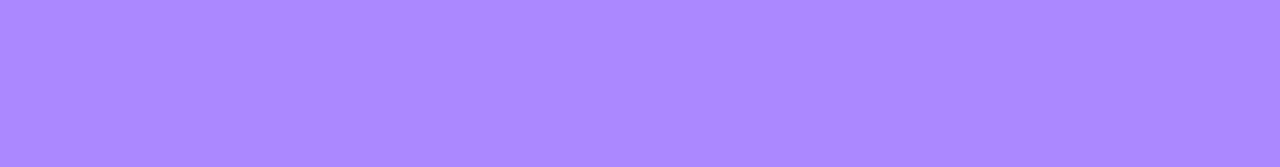
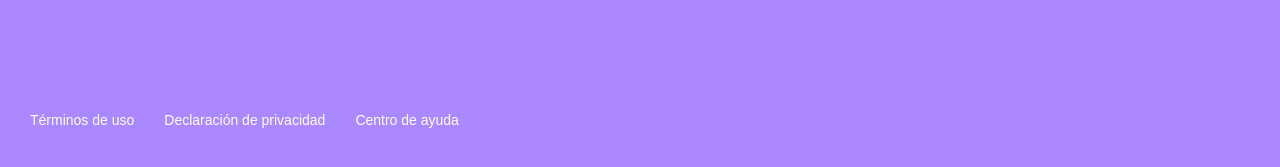
Before and after one commit to Diego-Luna/Platzi-Video, a React app: page / in a window 1280 px wide. Shown: the part 739-906 px from the top of the page. Before the commit the page ends 809 px from the top, so only its background shows below. Built offline with nearby package versions, Linux system fonts and the light colour scheme.

Commit message:
Estructura y estilos del Footer

```diff
--- /dev/null
+++ b/src/assets/styles/components/Footer.scss
@@ -0,0 +1,19 @@
+.footer {
+  background-color: #ab88ff;
+  display: flex;
+  align-items: center;
+  height: 100px;
+  width: 100%;
+}
+
+.footer a {
+  color: white;
+  cursor: pointer;
+  font-size: 14px;
+  padding-left: 30px;
+  text-decoration: none;
+}
+
+.footer a:hover {
+  text-decoration: underline;
+}
--- /dev/null
+++ b/src/components/Footer.jsx
@@ -0,0 +1,14 @@
+// eslint-disable-next-line import/no-unresolved
+import React from 'react';
+// eslint-disable-next-line import/no-unresolved
+import '../assets/styles/components/Footer.scss';
+
+const Footer = () => (
+  <footer className='footer'>
+    <a href='/'>Términos de uso</a>
+    <a href='/'>Declaración de privacidad</a>
+    <a href='/'>Centro de ayuda</a>
+  </footer>
+);
+
+export default Footer;
--- a/src/containers/App.jsx
+++ b/src/containers/App.jsx
@@ -9,9 +9,11 @@
 // eslint-disable-next-line import/no-unresolved
 import Categories from '../components/Categories';
 // eslint-disable-next-line import/no-unresolved
-import CategoriesItem from '../components/CarouselItem';
 import Carousel from '../components/Carousel';
+// eslint-disable-next-line import/no-unresolved
 import CarouselItem from '../components/CarouselItem';
+// eslint-disable-next-line import/no-unresolved
+import Footer from '../components/Footer';
 
 // eslint-disable-next-line import/no-unresolved
 import '../assets/styles/App.scss';
@@ -30,7 +32,7 @@
       </Carousel>
 
     </Categories>
-
+    <Footer />
   </div>
 );
 
```
